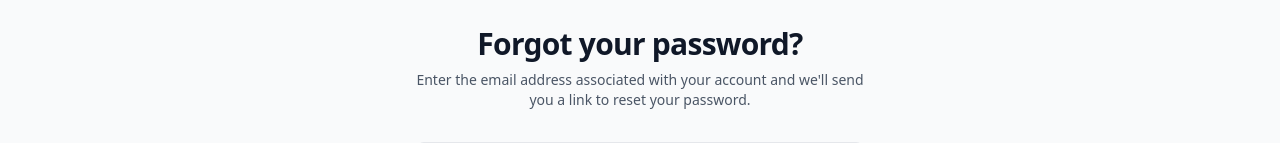
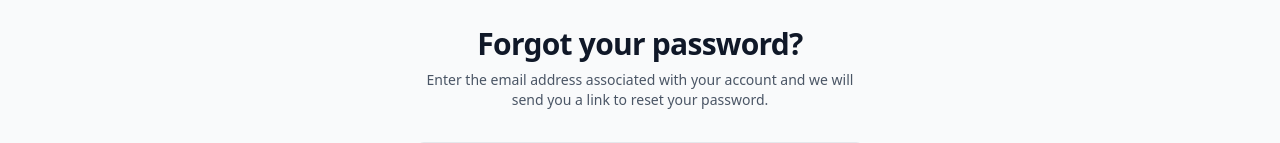
Before and after one commit to karthikramx/arkaiv, a Next.js app: page /forgotpassword in a window 1280 px wide. Shown: the part 302-445 px from the top of the page. Built offline with nearby package versions, Linux system fonts and the light colour scheme; no server answers.

Commit message:
minor fixes

```diff
--- a/src/components/forgot-password.tsx
+++ b/src/components/forgot-password.tsx
@@ -20,8 +20,8 @@ export default function ForgotPassword() {
             Forgot your password?
           </h2>
           <p className="mt-2 text-center text-sm text-gray-600 dark:text-gray-400">
-            Enter the email address associated with your account and we'll send
-            you a link to reset your password.
+            Enter the email address associated with your account and we will
+            send you a link to reset your password.
           </p>
         </div>
         <form
--- a/src/components/nav-user.tsx
+++ b/src/components/nav-user.tsx
@@ -6,7 +6,6 @@ import {
   ChevronsUpDown,
   CreditCard,
   LogOut,
-  Sparkles,
 } from "lucide-react";
 
 import { Avatar, AvatarFallback, AvatarImage } from "@/components/ui/avatar";
```
